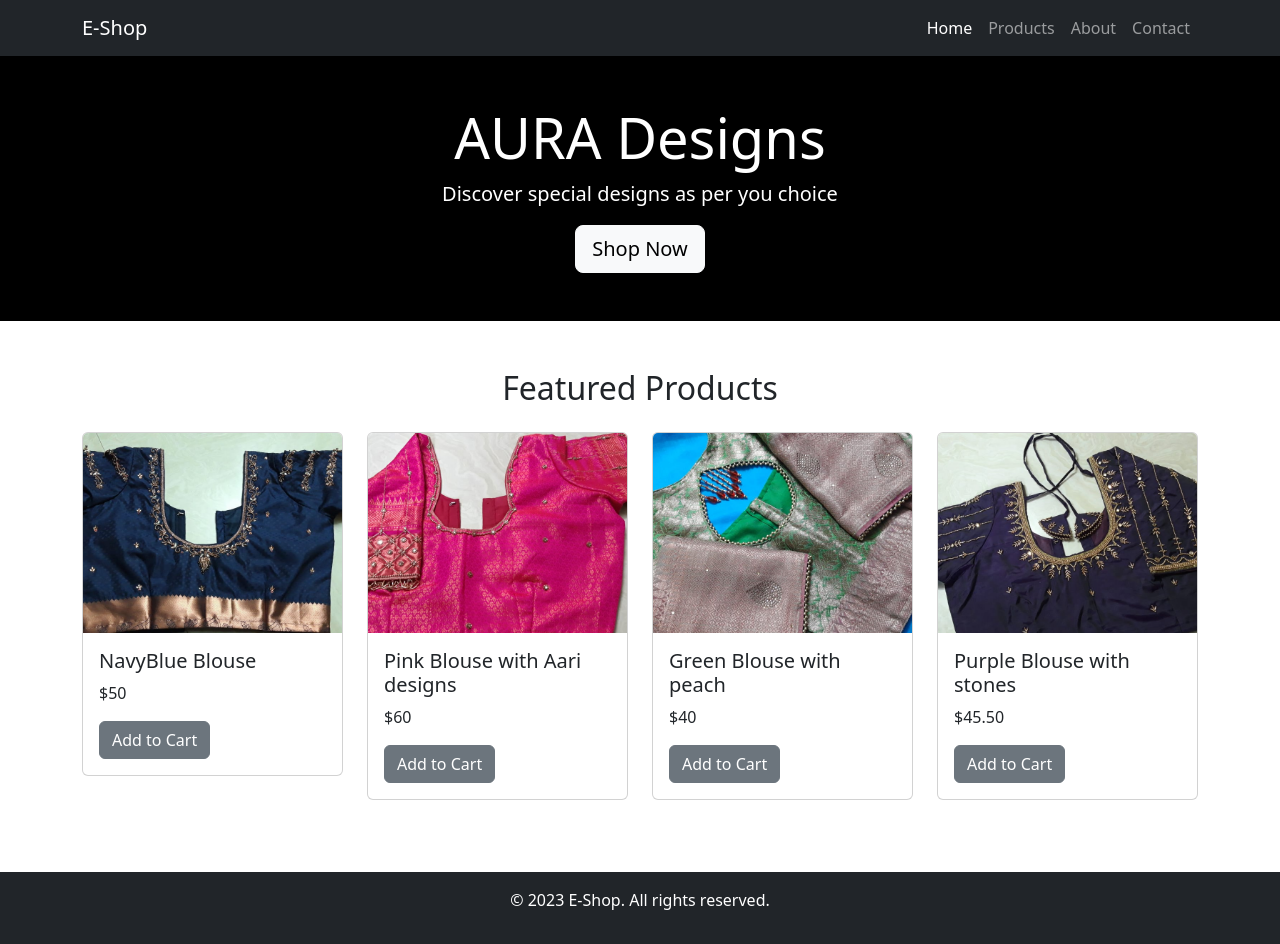
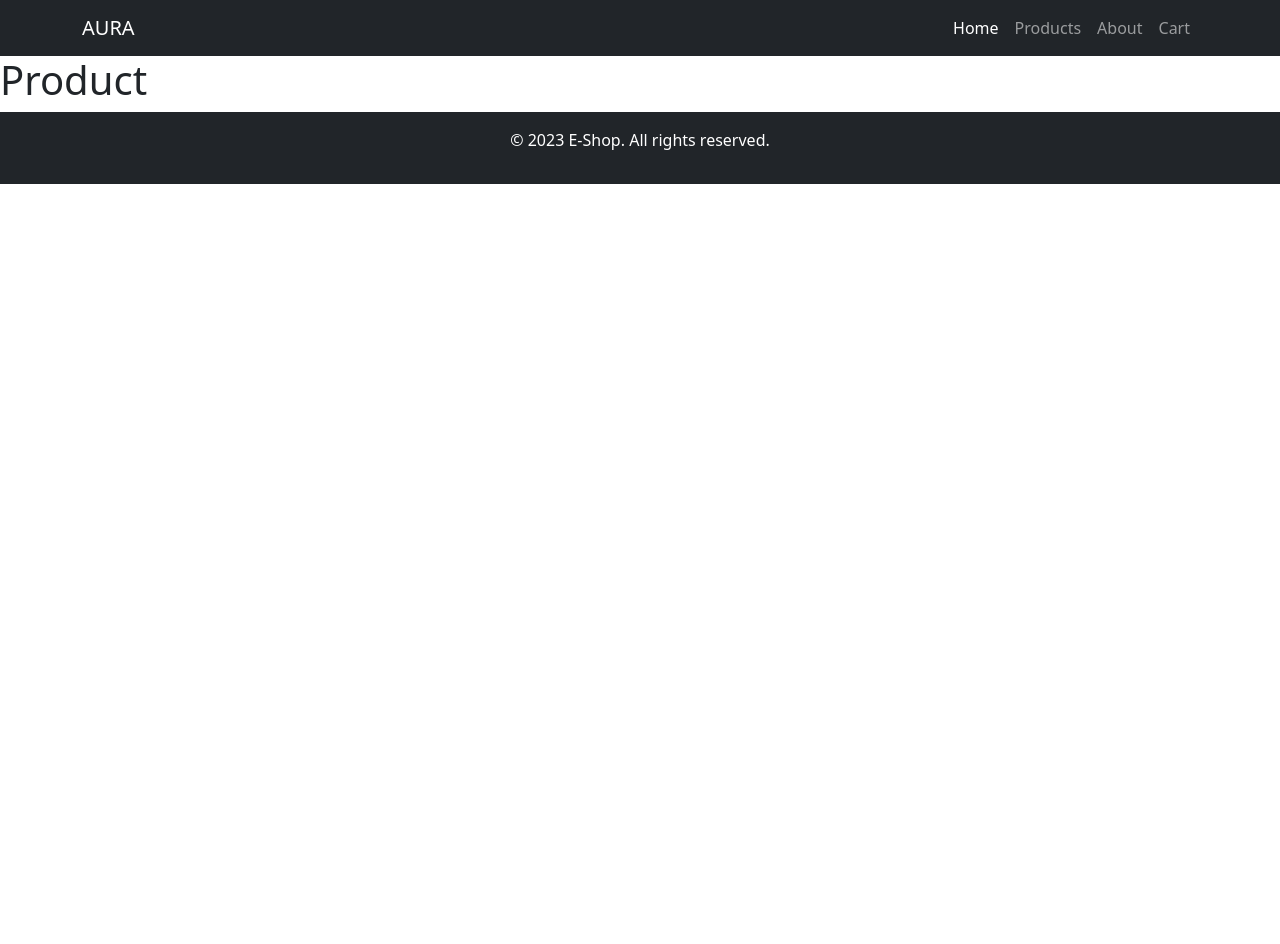
Before and after one commit to Sharuq97/react-ecommerce, a React (Vite) app: page /products in a window 1280 px wide. After the commit the page ends 800 px from the top, so only its background shows below. Built offline with nearby package versions, Linux system fonts and the light colour scheme.

Commit message:
update3.8

```diff
--- a/package.json
+++ b/package.json
@@ -11,7 +11,8 @@
   },
   "dependencies": {
     "react": "^18.3.1",
-    "react-dom": "^18.3.1"
+    "react-dom": "^18.3.1",
+    "wouter": "^3.3.5"
   },
   "devDependencies": {
     "@eslint/js": "^9.13.0",
--- a/src/App.jsx
+++ b/src/App.jsx
@@ -1,96 +1,28 @@
-import React, {useState} from 'react'
-import Header from "./Header"
+import React from 'react'
+import HomePage from "./HomePage";
+import ProductPage from "./ProductPage";
+import RegisterPage from "./RegisterPage";
+import Navbar from "./Navbar";
+import Footer from "./Footer";
+import "./styles.css"
 
-import "./styles.css"
-import ProductCard from './ProductCard'
+import { Route, Switch } from 'wouter';
+
 
 export default function App() {
 
-  const handleNavButtonClick = () => {
-    if (isNavbarOpened){
-      setNavBarOpen(false)
-    } else {
-      setNavBarOpen(true);
-    }
-  }
-
-  const [isNavbarOpened, setNavBarOpen] = useState(false);
-
   return (
     <>
-    <nav className="navbar navbar-expand-lg navbar-dark bg-dark">
-      <div className="container">
-        <a className="navbar-brand" href="#">E-Shop</a>
-        <button
-          className="navbar-toggler"
-          type="button"
-          aria-controls="navbarNav"
-          aria-expanded="false"
-          aria-label="Toggle navigation"
-          onClick={handleNavButtonClick}
-        >
-          <span className="navbar-toggler-icon"></span>
-        </button>
-        <div className={`collapse navbar-collapse ${isNavbarOpened? "show" : "" }`} id="navbarNav">
-          <ul className="navbar-nav ms-auto">
-            <li className="nav-item">
-              <a className="nav-link active" aria-current="page" href="#">Home</a>
-            </li>
-            <li className="nav-item">
-              <a className="nav-link" href="#">Products</a>
-            </li>
-            <li className="nav-item">
-              <a className="nav-link" href="#">About</a>
-            </li>
-            <li className="nav-item">
-              <a className="nav-link" href="#">Contact</a>
-            </li>
-          </ul>
-        </div>
-      </div>
-    </nav>
 
-    <Header title="AURA Designs"/>
+      <Navbar />
 
-    <main className="container my-5">
-      <h2 className="text-center mb-4">Featured Products</h2>
-      <div className="row">
-        <div className="col-md-3 mb-4">
-          <ProductCard
-            imageUrl="src/images/DarkBlueBlouse1.jpg"
-            productName="NavyBlue Blouse"
-            price="$50"
-          />
-        </div>
-        <div className="col-md-3 mb-4">
-          <ProductCard
-            imageUrl="src/images/PinkBlouse1.jpg"
-            productName="Pink Blouse with Aari designs"
-            price="$60"
-          />
-        </div>
-        <div className="col-md-3 mb-4">
-          <ProductCard
-            imageUrl="src/images/GreenBlouse1.jpg"
-            productName="Green Blouse with peach"
-            price="$40"
-          />
-        </div>
-        <div className="col-md-3 mb-4">
-          <ProductCard
-            imageUrl="src/images/PurpleBlouse1.jpg"
-            productName="Purple Blouse with stones"
-            price="$45.50"
-            />
-        </div>
-      </div>
-    </main>
+      <Switch>
+        <Route path="/" component={HomePage} />
+        <Route path="/products" component={ProductPage} />
+        <Route path="/register" component={RegisterPage} />
+      </Switch>
+      <Footer />
 
-    <footer className="bg-dark text-white text-center py-3">
-      <div className="container">
-        <p>&copy; 2023 E-Shop. All rights reserved.</p>
-      </div>
-    </footer>
     </>
   )
 }
--- /dev/null
+++ b/src/Footer.jsx
@@ -0,0 +1,13 @@
+import React from "react";
+
+export default function Footer() {
+    return (
+        <>
+            <footer className="bg-dark text-white text-center py-3">
+                <div className="container">
+                    <p>&copy; 2023 E-Shop. All rights reserved.</p>
+                </div>
+            </footer>
+        </>
+    )
+}
--- /dev/null
+++ b/src/HomePage.jsx
@@ -0,0 +1,45 @@
+import React from "react";
+import Header from "./Header";
+import ProductCard from "./ProductCard";
+
+export default function HomePage() {
+    return (
+        <>
+            <Header title="AURA Designs" />
+
+            <main className="container my-5">
+                <h2 className="text-center mb-4">Featured Products</h2>
+                <div className="row">
+                    <div className="col-md-3 mb-4">
+                        <ProductCard
+                            imageUrl="src/images/DarkBlueBlouse1.jpg"
+                            productName="NavyBlue Blouse"
+                            price="$50"
+                        />
+                    </div>
+                    <div className="col-md-3 mb-4">
+                        <ProductCard
+                            imageUrl="src/images/PinkBlouse1.jpg"
+                            productName="Pink Blouse with Aari designs"
+                            price="$60"
+                        />
+                    </div>
+                    <div className="col-md-3 mb-4">
+                        <ProductCard
+                            imageUrl="src/images/GreenBlouse1.jpg"
+                            productName="Green Blouse with peach"
+                            price="$40"
+                        />
+                    </div>
+                    <div className="col-md-3 mb-4">
+                        <ProductCard
+                            imageUrl="src/images/PurpleBlouse1.jpg"
+                            productName="Purple Blouse with stones"
+                            price="$45.50"
+                        />
+                    </div>
+                </div>
+            </main>
+        </>
+    )
+}
--- /dev/null
+++ b/src/Navbar.jsx
@@ -0,0 +1,65 @@
+import React, { useState, useEffect} from 'react';
+import { Link } from 'wouter';
+
+export default function Navbar() {
+
+    const [isNavbarOpened, setNavBarOpen] = useState(false);
+
+    const handleNavButtonClick = () => {
+        setNavBarOpen(!isNavbarOpened);
+    }
+
+    useEffect(() => {
+
+        const syncNavbar = () => {
+            if (window.innerWidth >= 992) {
+                setNavBarOpen(true);
+            } else {
+                setNavBarOpen(false);
+            }
+        }
+
+        window.addEventListener("resize", syncNavbar);
+
+        return () => {
+            window.removeEventListener("resize", syncNavbar);
+        }
+
+    }, []);
+
+    return (
+        <>
+            <nav className="navbar navbar-expand-lg navbar-dark bg-dark">
+                <div className="container">
+                    <a className="navbar-brand" href="#">AURA</a>
+                    <button
+                        className="navbar-toggler"
+                        type="button"
+                        aria-controls="navbarNav"
+                        aria-expanded="false"
+                        aria-label="Toggle navigation"
+                        onClick={handleNavButtonClick}
+                    >
+                        <span className="navbar-toggler-icon"></span>
+                    </button>
+                    <div className={`collapse navbar-collapse ${isNavbarOpened ? "show" : ""}`} id="navbarNav">
+                        <ul className="navbar-nav ms-auto">
+                            <li className="nav-item">
+                                <Link className="nav-link active" aria-current="page" href="/">Home</Link>
+                            </li>
+                            <li className="nav-item">
+                                <Link className="nav-link" href="/products">Products</Link>
+                            </li>
+                            <li className="nav-item">
+                                <Link className="nav-link" href="/register">About</Link>
+                            </li>
+                            <li className="nav-item">
+                                <Link className="nav-link" href="/cart">Cart</Link>
+                            </li>
+                        </ul>
+                    </div>
+                </div>
+            </nav>
+        </>
+    )
+}
--- /dev/null
+++ b/src/ProductPage.jsx
@@ -0,0 +1,9 @@
+import React from 'react';
+
+export default function ProductPage() {
+    return (
+        <>
+        <h1>Product</h1>
+        </>
+    )
+}
--- /dev/null
+++ b/src/RegisterPage.jsx
@@ -0,0 +1,9 @@
+import React from 'react';
+
+export default function RegisterPage() {
+    return (
+        <>
+        <h1>Register</h1>
+        </>
+    )
+}
```
Also changed, not shown: 1 other file (tests, documents, lock files or other folders).
